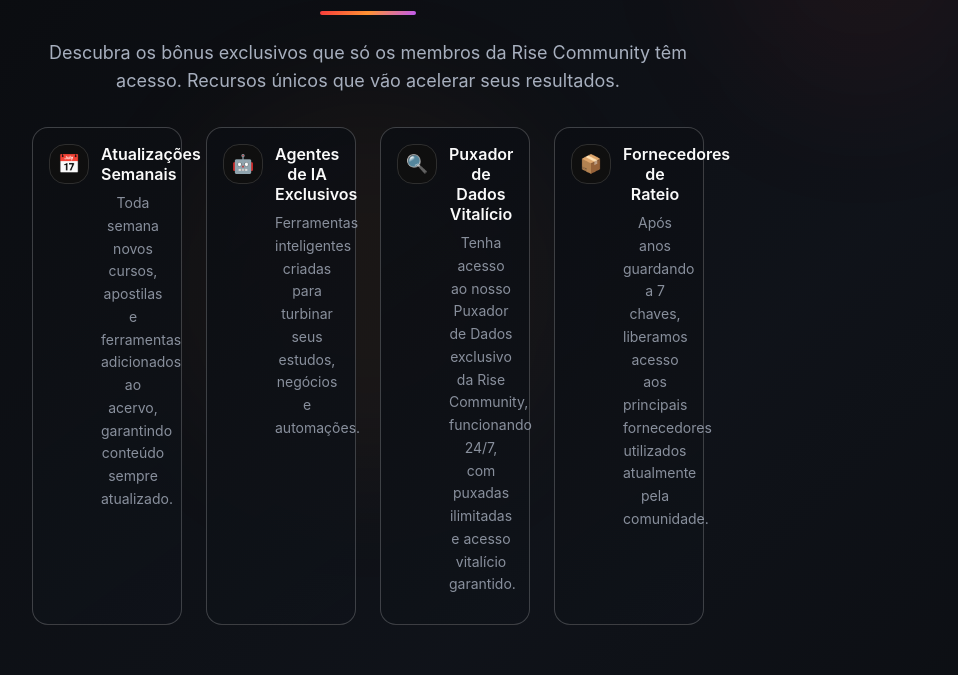
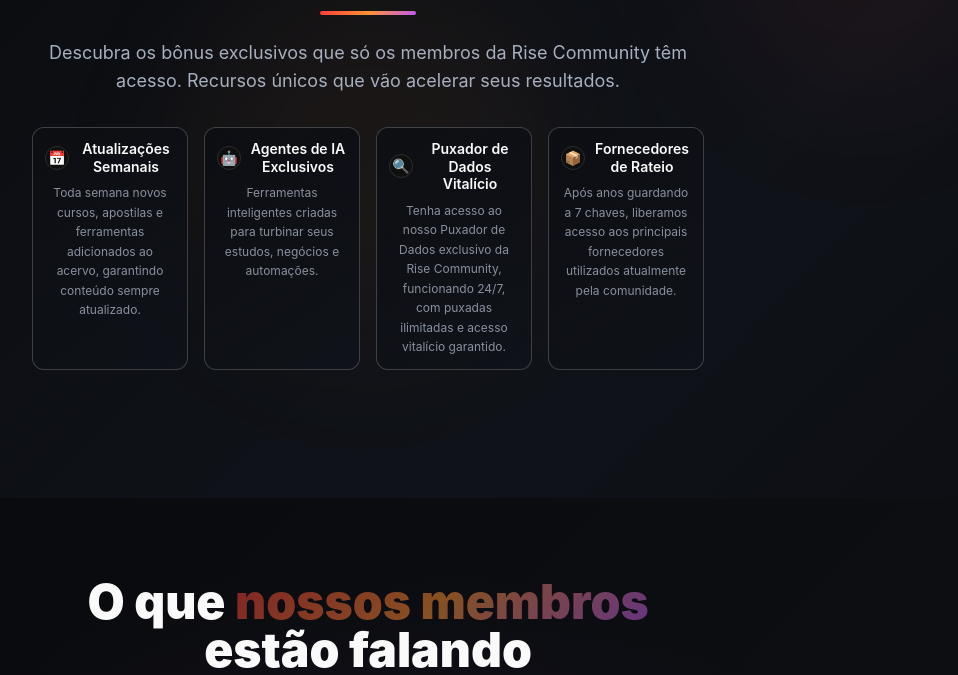
Before and after one commit to bjospideu4-cmyk/projetorisecomuunit, a React (Vite) app: page / in a window 1280 px wide. Shown: the part 1865-2540 px from the top of the page, without its empty margins (272-1230 px from the left). Built offline with nearby package versions, Linux system fonts and the light colour scheme; the HTML template or start-up script is replaced by a standard one.

Commit message:
Refine bonus section layout

```diff
--- a/src/components/sections/PricingSection.tsx
+++ b/src/components/sections/PricingSection.tsx
@@ -25,42 +25,34 @@ export function PricingSection() {
             </p>
 
 
-            <div className="grid grid-cols-1 sm:grid-cols-2 lg:grid-cols-4 gap-4 md:gap-6">
-              <article className="group rounded-2xl bg-gradient-card border border-white/20 p-4 hover:border-rise-blue/40 hover:shadow-elegant transition-all duration-300">
-                <div className="flex items-start gap-3 mb-3">
-                  <div className="w-10 h-10 bg-background border border-border rounded-lg flex items-center justify-center text-lg flex-shrink-0">📅</div>
-                  <div className="flex-1 min-w-0">
-                    <h3 className="font-semibold text-base group-hover:text-transparent group-hover:bg-gradient-primary group-hover:bg-clip-text transition-all duration-300 leading-tight mb-2">Atualizações Semanais</h3>
-                    <p className="text-sm text-rise-gray opacity-80 leading-relaxed">Toda semana novos cursos, apostilas e ferramentas adicionados ao acervo, garantindo conteúdo sempre atualizado.</p>
-                  </div>
+            <div className="grid grid-cols-1 sm:grid-cols-2 lg:grid-cols-4 gap-3 md:gap-4">
+              <article className="group rounded-xl bg-gradient-card border border-white/20 p-3 hover:border-rise-blue/40 hover:shadow-elegant transition-all duration-300">
+                <div className="flex items-center gap-2 mb-2">
+                  <div className="w-6 h-6 bg-background border border-border rounded-lg flex items-center justify-center text-sm flex-shrink-0">📅</div>
+                  <h3 className="font-semibold text-sm group-hover:text-transparent group-hover:bg-gradient-primary group-hover:bg-clip-text transition-all duration-300 leading-tight">Atualizações Semanais</h3>
                 </div>
+                <p className="text-xs text-rise-gray opacity-80 leading-relaxed">Toda semana novos cursos, apostilas e ferramentas adicionados ao acervo, garantindo conteúdo sempre atualizado.</p>
               </article>
-              <article className="group rounded-2xl bg-gradient-card border border-white/20 p-4 hover:border-rise-purple/40 hover:shadow-elegant transition-all duration-300">
-                <div className="flex items-start gap-3 mb-3">
-                  <div className="w-10 h-10 bg-background border border-border rounded-lg flex items-center justify-center text-lg flex-shrink-0">🤖</div>
-                  <div className="flex-1 min-w-0">
-                    <h3 className="font-semibold text-base group-hover:text-transparent group-hover:bg-gradient-primary group-hover:bg-clip-text transition-all duration-300 leading-tight mb-2">Agentes de IA Exclusivos</h3>
-                    <p className="text-sm text-rise-gray opacity-80 leading-relaxed">Ferramentas inteligentes criadas para turbinar seus estudos, negócios e automações.</p>
-                  </div>
+              <article className="group rounded-xl bg-gradient-card border border-white/20 p-3 hover:border-rise-purple/40 hover:shadow-elegant transition-all duration-300">
+                <div className="flex items-center gap-2 mb-2">
+                  <div className="w-6 h-6 bg-background border border-border rounded-lg flex items-center justify-center text-sm flex-shrink-0">🤖</div>
+                  <h3 className="font-semibold text-sm group-hover:text-transparent group-hover:bg-gradient-primary group-hover:bg-clip-text transition-all duration-300 leading-tight">Agentes de IA Exclusivos</h3>
                 </div>
+                <p className="text-xs text-rise-gray opacity-80 leading-relaxed">Ferramentas inteligentes criadas para turbinar seus estudos, negócios e automações.</p>
               </article>
-              <article className="group rounded-2xl bg-gradient-card border border-white/20 p-4 hover:border-rise-orange/40 hover:shadow-elegant transition-all duration-300">
-                <div className="flex items-start gap-3 mb-3">
-                  <div className="w-10 h-10 bg-background border border-border rounded-lg flex items-center justify-center text-lg flex-shrink-0">🔍</div>
-                  <div className="flex-1 min-w-0">
-                    <h3 className="font-semibold text-base group-hover:text-transparent group-hover:bg-gradient-primary group-hover:bg-clip-text transition-all duration-300 leading-tight mb-2">Puxador de Dados Vitalício</h3>
-                    <p className="text-sm text-rise-gray opacity-80 leading-relaxed">Tenha acesso ao nosso Puxador de Dados exclusivo da Rise Community, funcionando 24/7, com puxadas ilimitadas e acesso vitalício garantido.</p>
-                  </div>
+              <article className="group rounded-xl bg-gradient-card border border-white/20 p-3 hover:border-rise-orange/40 hover:shadow-elegant transition-all duration-300">
+                <div className="flex items-center gap-2 mb-2">
+                  <div className="w-6 h-6 bg-background border border-border rounded-lg flex items-center justify-center text-sm flex-shrink-0">🔍</div>
+                  <h3 className="font-semibold text-sm group-hover:text-transparent group-hover:bg-gradient-primary group-hover:bg-clip-text transition-all duration-300 leading-tight">Puxador de Dados Vitalício</h3>
                 </div>
+                <p className="text-xs text-rise-gray opacity-80 leading-relaxed">Tenha acesso ao nosso Puxador de Dados exclusivo da Rise Community, funcionando 24/7, com puxadas ilimitadas e acesso vitalício garantido.</p>
               </article>
-              <article className="group rounded-2xl bg-gradient-card border border-white/20 p-4 hover:border-rise-green/40 hover:shadow-elegant transition-all duration-300">
-                <div className="flex items-start gap-3 mb-3">
-                  <div className="w-10 h-10 bg-background border border-border rounded-lg flex items-center justify-center text-lg flex-shrink-0">📦</div>
-                  <div className="flex-1 min-w-0">
-                    <h3 className="font-semibold text-base group-hover:text-transparent group-hover:bg-gradient-primary group-hover:bg-clip-text transition-all duration-300 leading-tight mb-2">Fornecedores de Rateio</h3>
-                    <p className="text-sm text-rise-gray opacity-80 leading-relaxed">Após anos guardando a 7 chaves, liberamos acesso aos principais fornecedores utilizados atualmente pela comunidade.</p>
-                  </div>
+              <article className="group rounded-xl bg-gradient-card border border-white/20 p-3 hover:border-rise-green/40 hover:shadow-elegant transition-all duration-300">
+                <div className="flex items-center gap-2 mb-2">
+                  <div className="w-6 h-6 bg-background border border-border rounded-lg flex items-center justify-center text-sm flex-shrink-0">📦</div>
+                  <h3 className="font-semibold text-sm group-hover:text-transparent group-hover:bg-gradient-primary group-hover:bg-clip-text transition-all duration-300 leading-tight">Fornecedores de Rateio</h3>
                 </div>
+                <p className="text-xs text-rise-gray opacity-80 leading-relaxed">Após anos guardando a 7 chaves, liberamos acesso aos principais fornecedores utilizados atualmente pela comunidade.</p>
               </article>
             </div>
             </div>
```
